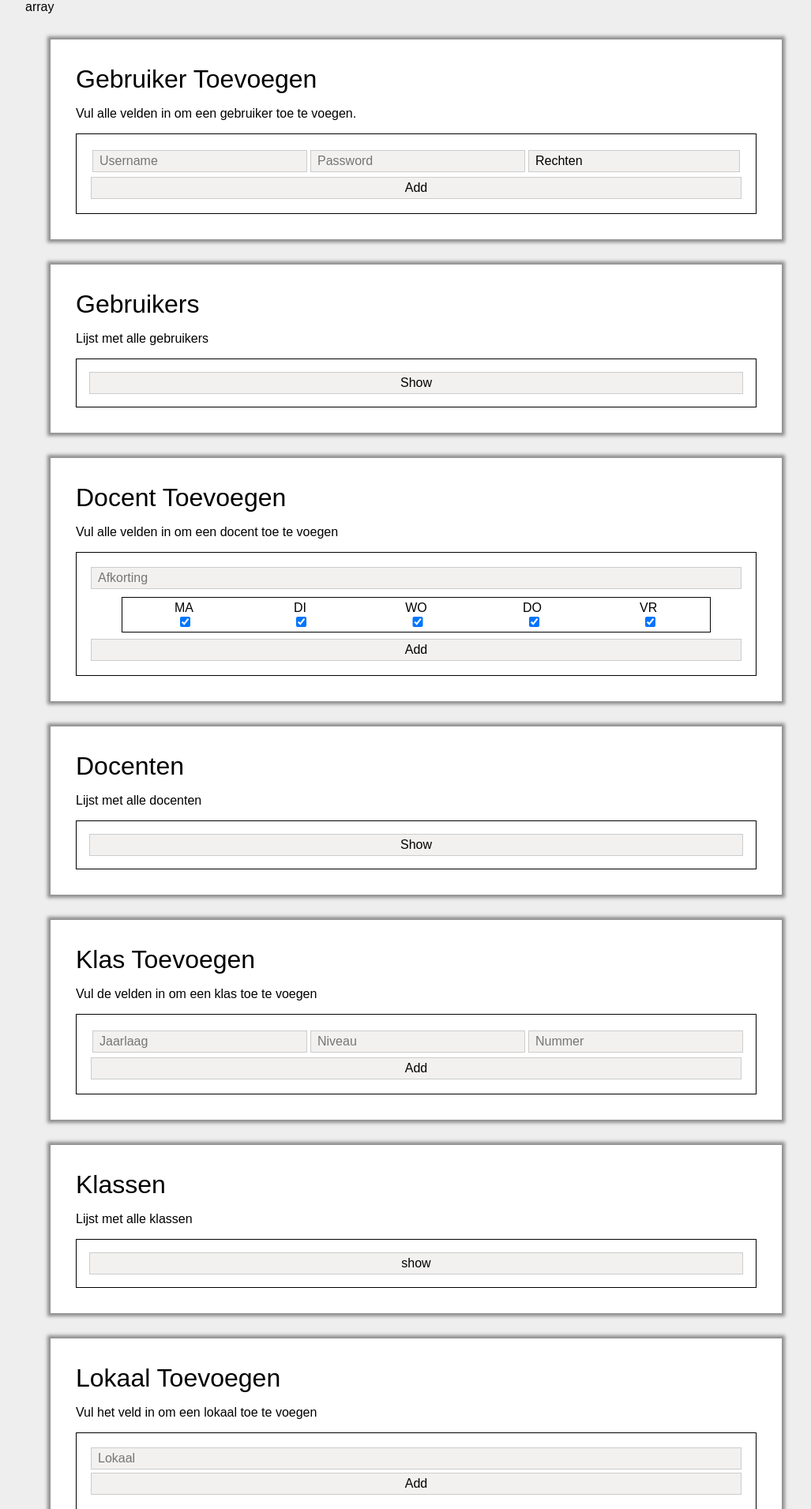
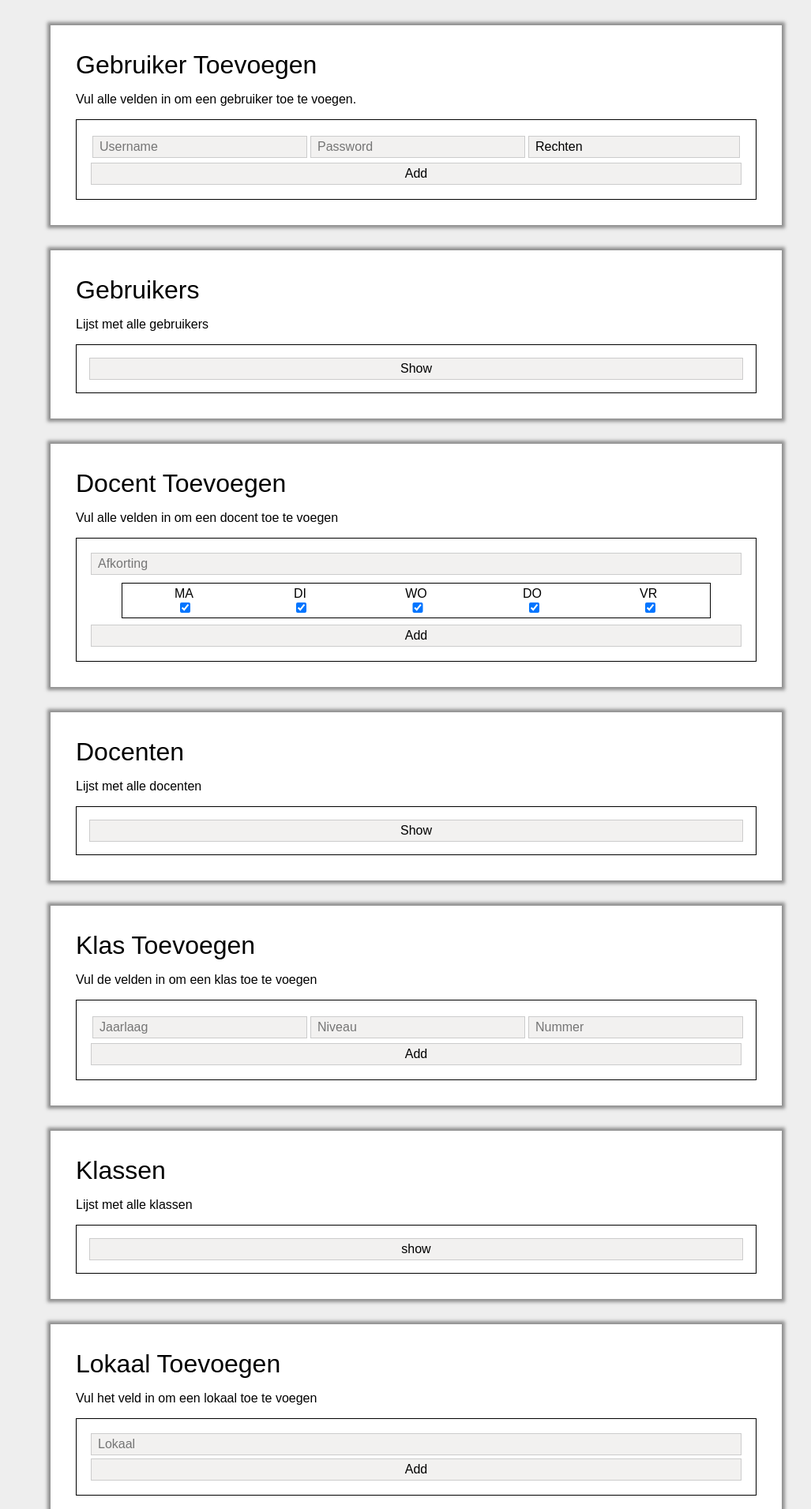
Before and after one commit to Joeri-G/PALweekplanner, a PHP site: page /admin in a window 1280 px wide. Shown: the part 72-1983 px from the top of the page at 79% size, without its empty margins (113-1140 px from the left). Run offline with PHP 8.4, Linux system fonts and the light colour scheme; the visitor is signed in with stand-in values (Sample User, id 1).

Commit message:
removed random array in HTML body

```diff
--- a/html/admin/index.php
+++ b/html/admin/index.php
@@ -44,7 +44,7 @@ if (!isset($_SESSION['loggedin']) || $_SESSION['loggedin'] !== true || $_SESSION
         <span><a href="/logout">Logout</a></span>
       </div>
     </menu>
-    <main>array
+    <main>
       <!-- Add User -->
       <div>
         <p>Gebruiker Toevoegen</p>
```
